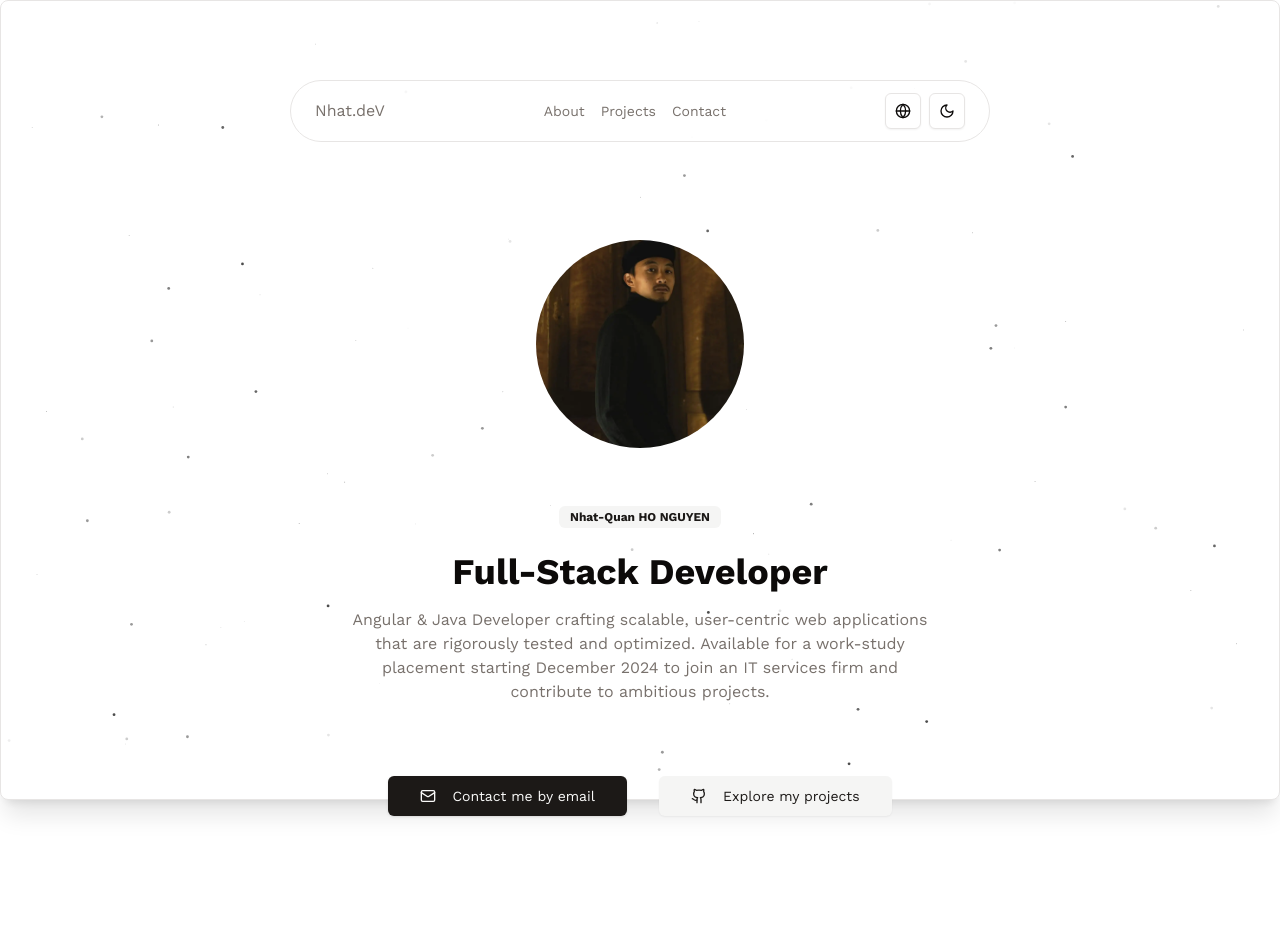
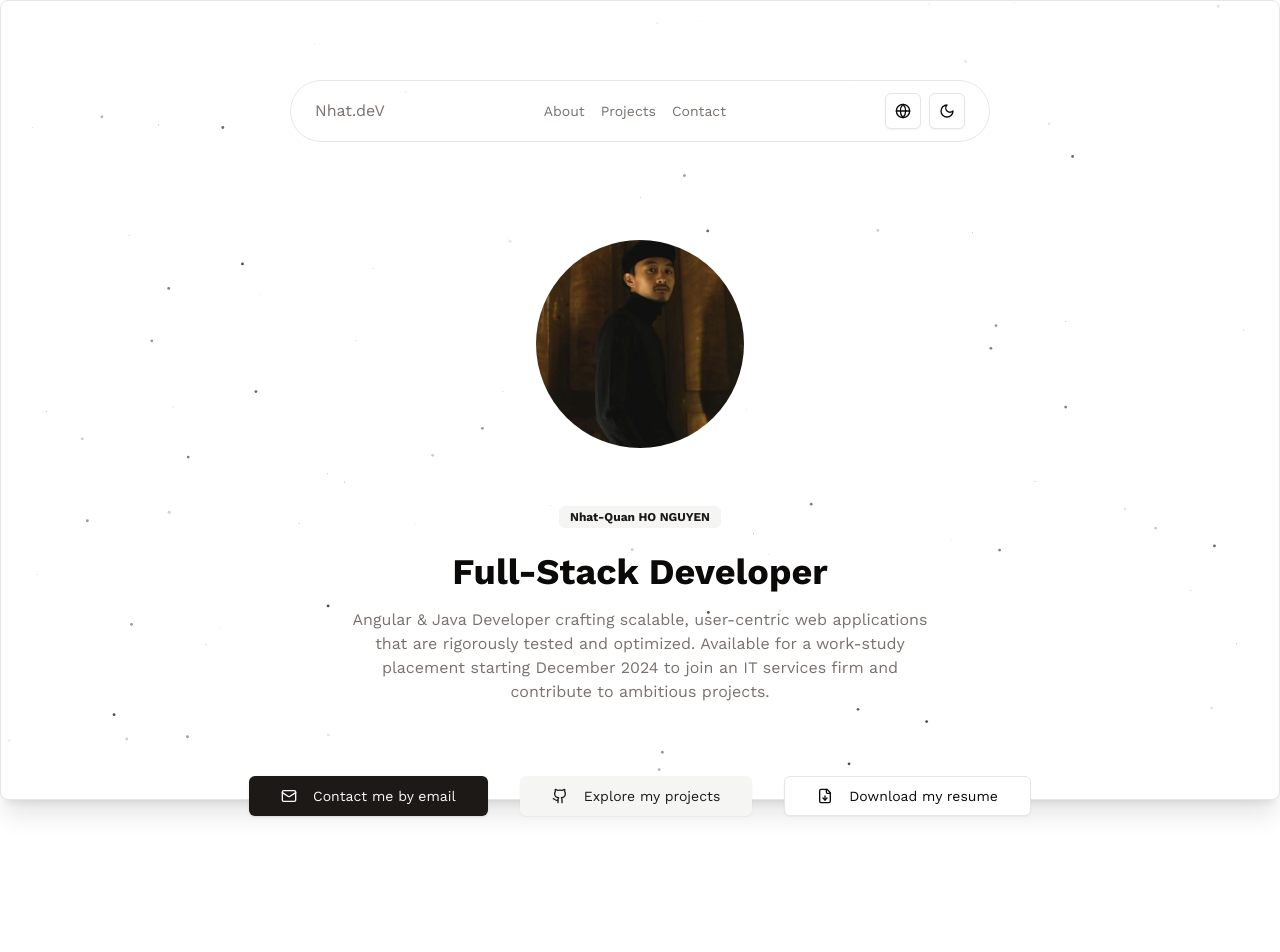
Before and after one commit to NhatHONGUYEN/myfinalportfolio, a Next.js app: page /en in a window 1280 px wide. Shown: the top 952 px of the page. Built offline with nearby package versions, Linux system fonts and the light colour scheme.

Commit message:
✨ Ajout d'un bouton pour télécharger le CV dans le composant Hero et mise à jour des fichiers de traduction pour inclure le nouveau texte correspondant. Amélioration de la mise en page pour une meilleure expérience utilisateur.

```diff
--- a/messages/en.json
+++ b/messages/en.json
@@ -5,7 +5,8 @@
     "description": "Angular & Java Developer crafting scalable, user-centric web applications that are rigorously tested and optimized. Available for a work-study placement starting December 2024 to join an IT services firm and contribute to ambitious projects.",
     "buttons": {
       "contact": "Contact me by email",
-      "projects": "Explore my projects"
+      "projects": "Explore my projects",
+      "resume": "Download my resume"
     }
   },
   "header": {
--- a/messages/fr.json
+++ b/messages/fr.json
@@ -5,7 +5,8 @@
     "description": "Développeur Angular & Java, je conçois des applications web scalables et orientées utilisateur, rigoureusement testées et optimisées. Disponible en alternance dès décembre 2024 pour rejoindre une ESN et participer à des projets ambitieux.",
     "buttons": {
       "contact": "Me contacter par mail",
-      "projects": "Explorer mes projets"
+      "projects": "Explorer mes projets",
+      "resume": "Télécharger mon CV"
     }
   },
   "header": {
--- a/src/components/Home/Hero.tsx
+++ b/src/components/Home/Hero.tsx
@@ -1,4 +1,4 @@
-import { Mail, GithubIcon } from 'lucide-react';
+import { Mail, GithubIcon, FileDown } from 'lucide-react';
 import { Button } from '@/components/ui/button';
 import { Badge } from '@/components/ui/badge';
 import Link from 'next/link';
@@ -27,7 +27,7 @@ export default function Hero() {
             </p>
           </div>
           <div className="flex w-full flex-col items-center justify-center gap-6 lg:flex-row">
-            <div className="mt-4 flex flex-col w-full justify-center gap-8 sm:flex-row">
+            <div className="mt-4 flex flex-col w-full justify-center gap-8 sm:flex-row flex-wrap">
               <Link href="#contact">
                 <Button
                   size="lg"
@@ -49,6 +49,21 @@ export default function Hero() {
                   {t('buttons.projects')}
                 </Button>
               </Link>
+              <Link
+                href="/CV_Nhat_Quan_HO_NGUYEN_Alternance_Dev_2025.pdf"
+                target="_blank"
+                download
+              >
+                <Button
+                  size="lg"
+                  variant="outline"
+                  className="w-full transition-transform"
+                  aria-label={t('buttons.resume')}
+                >
+                  <FileDown className="mr-2 h-4 w-4" aria-hidden="true" />
+                  {t('buttons.resume')}
+                </Button>
+              </Link>
             </div>
           </div>
         </div>
```
Also changed, not shown: 1 other file (tests, documents, lock files or other folders).
